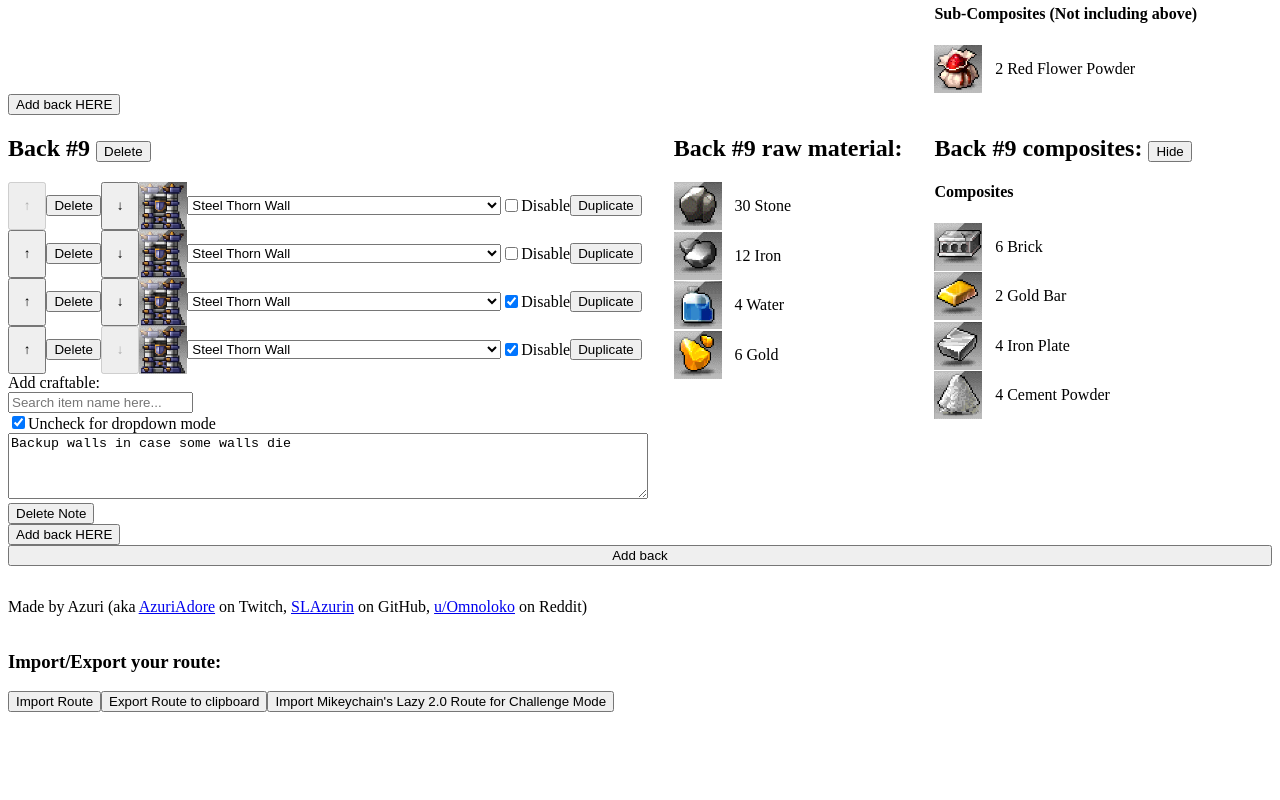
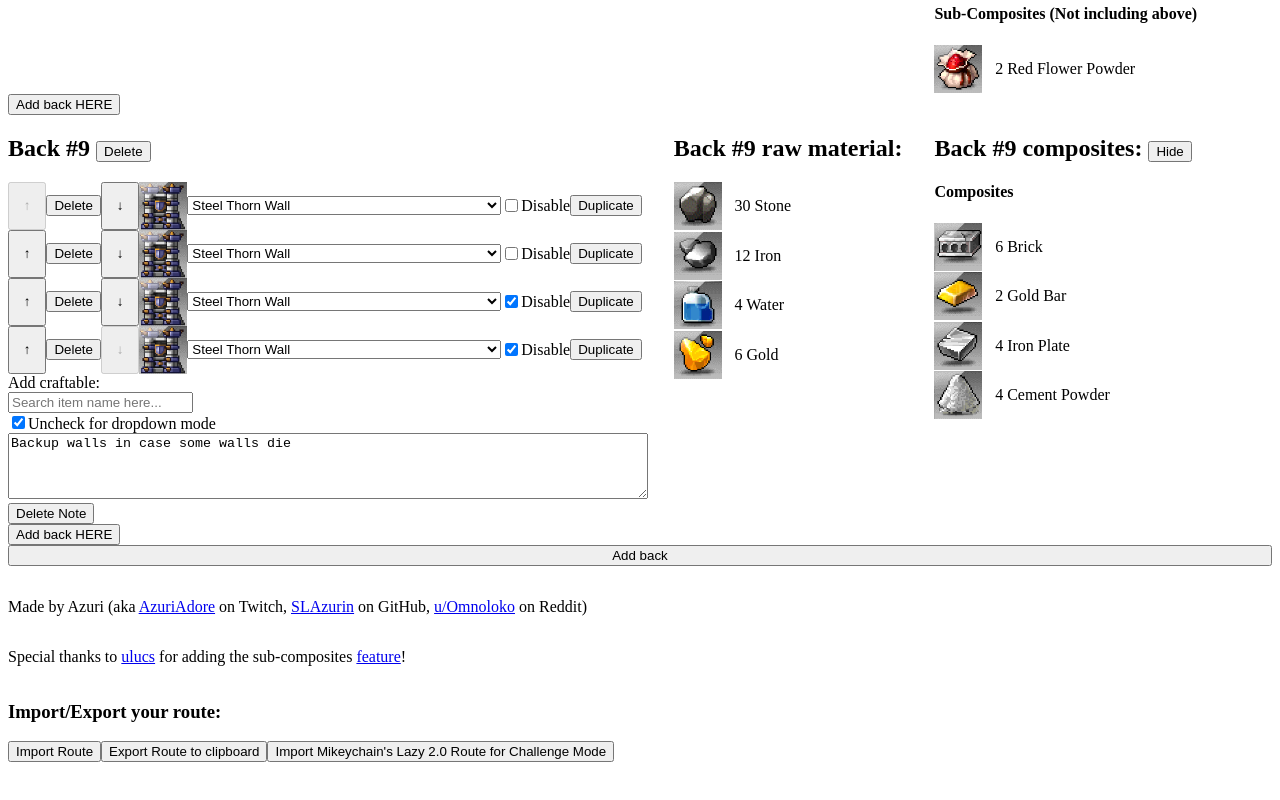
Before and after one commit to SLAzurin/misty-island-router, a React (Create React App) app: page / in a window 1280 px wide. Shown: the part 4211-5011 px from the top of the page. Built offline with nearby package versions, Linux system fonts and the light colour scheme.

Commit message:
Add credits to ulucs

```diff
--- a/src/App.tsx
+++ b/src/App.tsx
@@ -838,6 +838,17 @@ function App() {
           </a>{" "}
           on Reddit)
         </div>
+        <div style={{ marginTop: "4vh" }}>
+          Special thanks to{" "}
+          <a target="_blank" rel="noreferrer" href="https://github.com/ulucs">
+            ulucs
+          </a>{" "}
+          for adding the sub-composites{" "}
+          <a target="_blank" rel="noreferrer" href="https://github.com/SLAzurin/misty-island-router/pull/2">
+            feature
+          </a>
+          !
+        </div>
         <div style={{ marginTop: "2vh" }}>
           <h3>Import/Export your route:</h3>
           <p>{buildExportStrError}</p>
```
